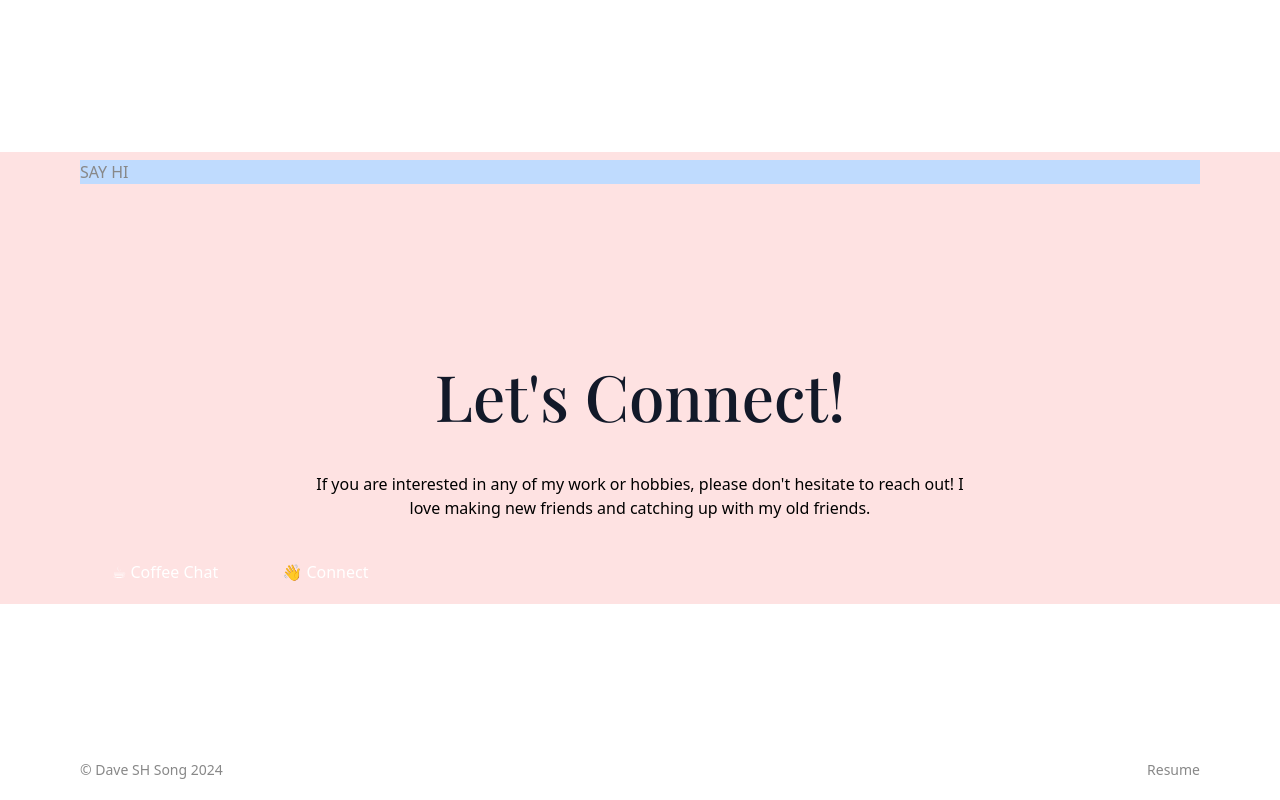
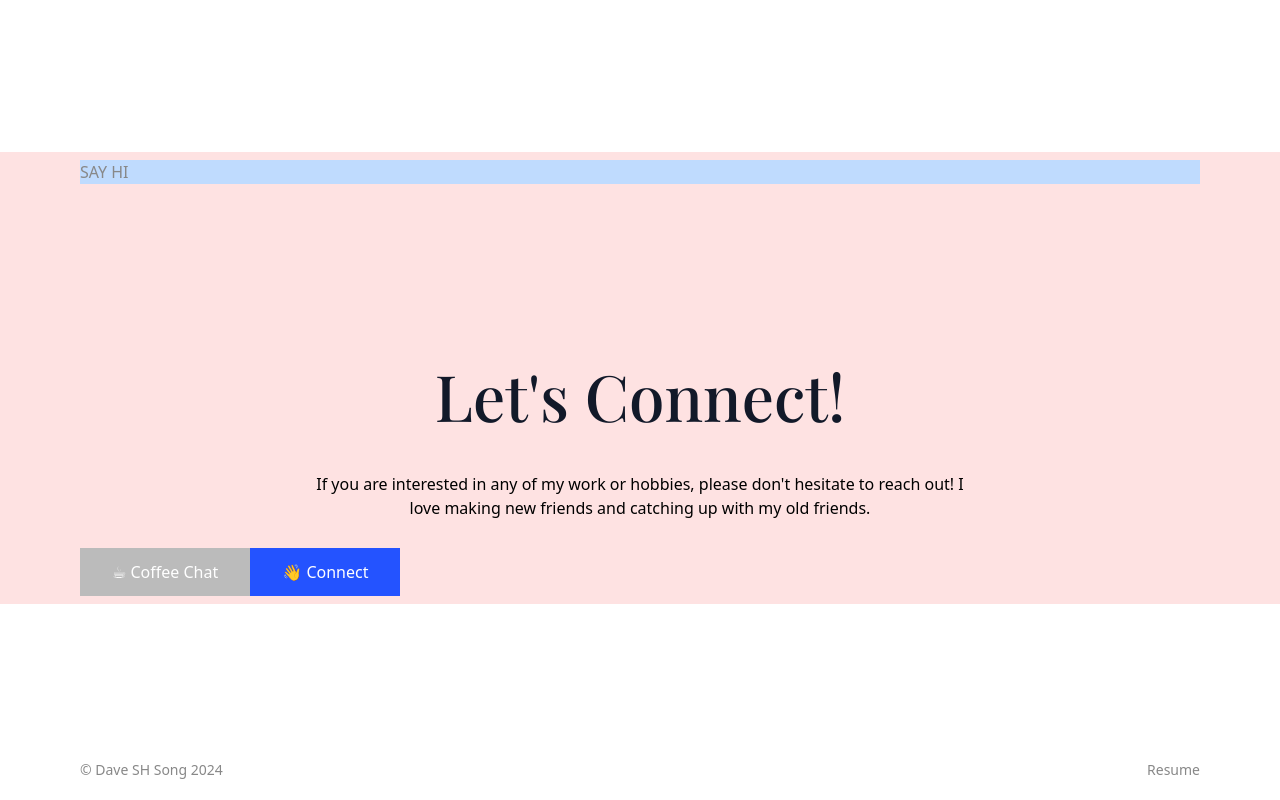
Before and after one commit to Dv-song/portfolio, a Next.js app in the folder portfolio_web/: page /about in a window 1280 px wide. Shown: the part 1739-2539 px from the top of the page. Built offline with nearby package versions, Linux system fonts and the light colour scheme.

Commit message:
button style fix

```diff
--- a/portfolio_web/components/Button.tsx
+++ b/portfolio_web/components/Button.tsx
@@ -4,7 +4,8 @@ const Button = (props: { text: string; color: string }) => {
   return (
     <button
       type="button"
-      className={`bg-[${props.color}] text-white py-[12px] px-[32px]`}
+      style={{ backgroundColor: props.color }}
+      className={`text-white py-[12px] px-[32px]`}
     >
       {props.text}
     </button>
```
